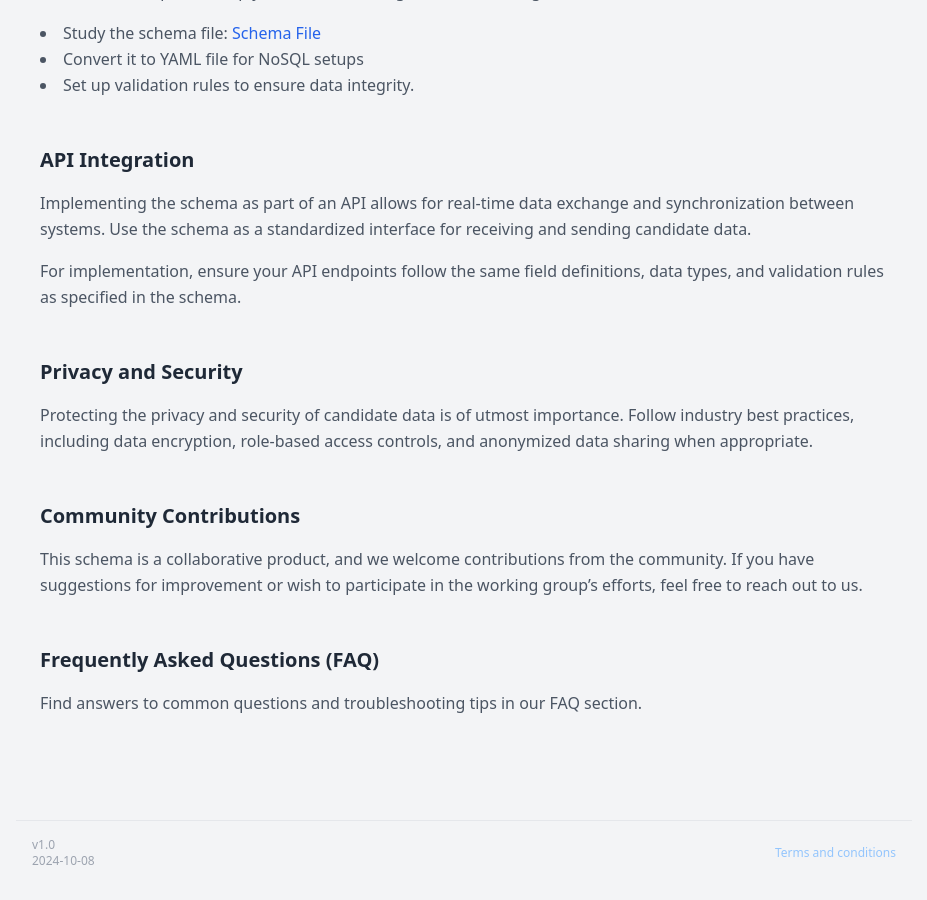
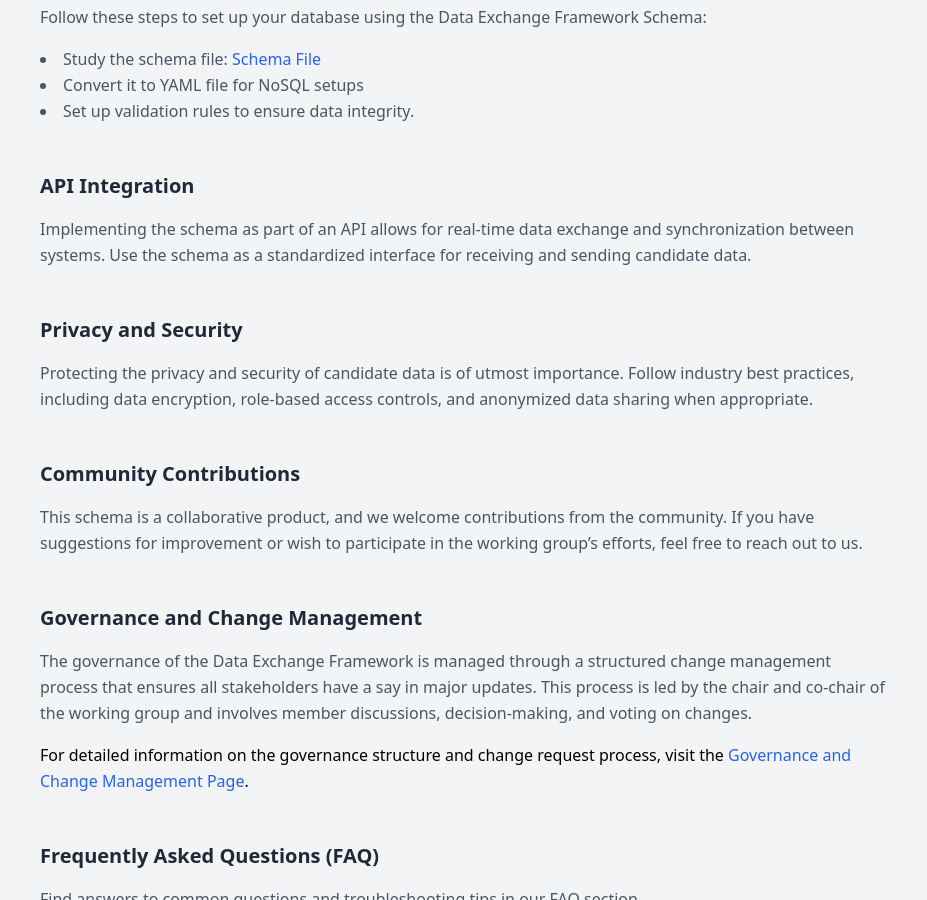
Before and after one commit to TalentLift/schema_for_data_exchange, a Jekyll site: the page built from documentation.md, in a window 1280 px wide and 900 px high, scrolled down 1346 px. Shown: the whole window, without its empty margins (176-1103 px from the left). Built offline with Jekyll 4.4.1, drawn with Linux system fonts in a browser that asks for light colours; some of the changed text lies outside the part shown.

Commit message:
add governance

```diff
--- a/documentation.md
+++ b/documentation.md
@@ -22,6 +22,7 @@ permalink: /documentation/
       <li><a href="#api-integration" class="text-blue-600 hover:text-blue-800">API Integration</a></li>
       <li><a href="#privacy-security" class="text-blue-600 hover:text-blue-800">Privacy and Security</a></li>
       <li><a href="#community-contributions" class="text-blue-600 hover:text-blue-800">Community Contributions</a></li>
+      <li><a href="#governance" class="text-blue-600 hover:text-blue-800">Governance and Change Management</a></li>
       <li><a href="#faq" class="text-blue-600 hover:text-blue-800">FAQ</a></li>
     </ul>
   </div>
@@ -75,9 +76,6 @@ permalink: /documentation/
     <p class="mt-4 text-gray-600">
       Implementing the schema as part of an API allows for real-time data exchange and synchronization between systems. Use the schema as a standardized interface for receiving and sending candidate data.
     </p>
-    <p class="mt-4 text-gray-600">
-      For implementation, ensure your API endpoints follow the same field definitions, data types, and validation rules as specified in the schema.
-    </p>
   </div>
 
   <!-- Privacy and Security Section -->
@@ -96,6 +94,17 @@ permalink: /documentation/
     </p>
   </div>
 
+  <!-- Governance Section -->
+  <div id="governance" class="mt-12">
+    <h2 class="text-xl font-semibold text-gray-800">Governance and Change Management</h2>
+    <p class="mt-4 text-gray-600">
+      The governance of the Data Exchange Framework is managed through a structured change management process that ensures all stakeholders have a say in major updates. This process is led by the chair and co-chair of the working group and involves member discussions, decision-making, and voting on changes.
+    </p>
+    <p class="mt-4">
+      For detailed information on the governance structure and change request process, visit the <a href="{{ '/governance/' | relative_url }}" class="text-blue-600 hover:text-blue-800">Governance and Change Management Page</a>.
+    </p>
+  </div>
+
   <!-- FAQ Section -->
   <div id="faq" class="mt-12">
     <h2 class="text-xl font-semibold text-gray-800">Frequently Asked Questions (FAQ)</h2>
```
Also changed, not shown: governance.md (added, +49 -0 lines), assets/images/change-approval-process.png (added).
